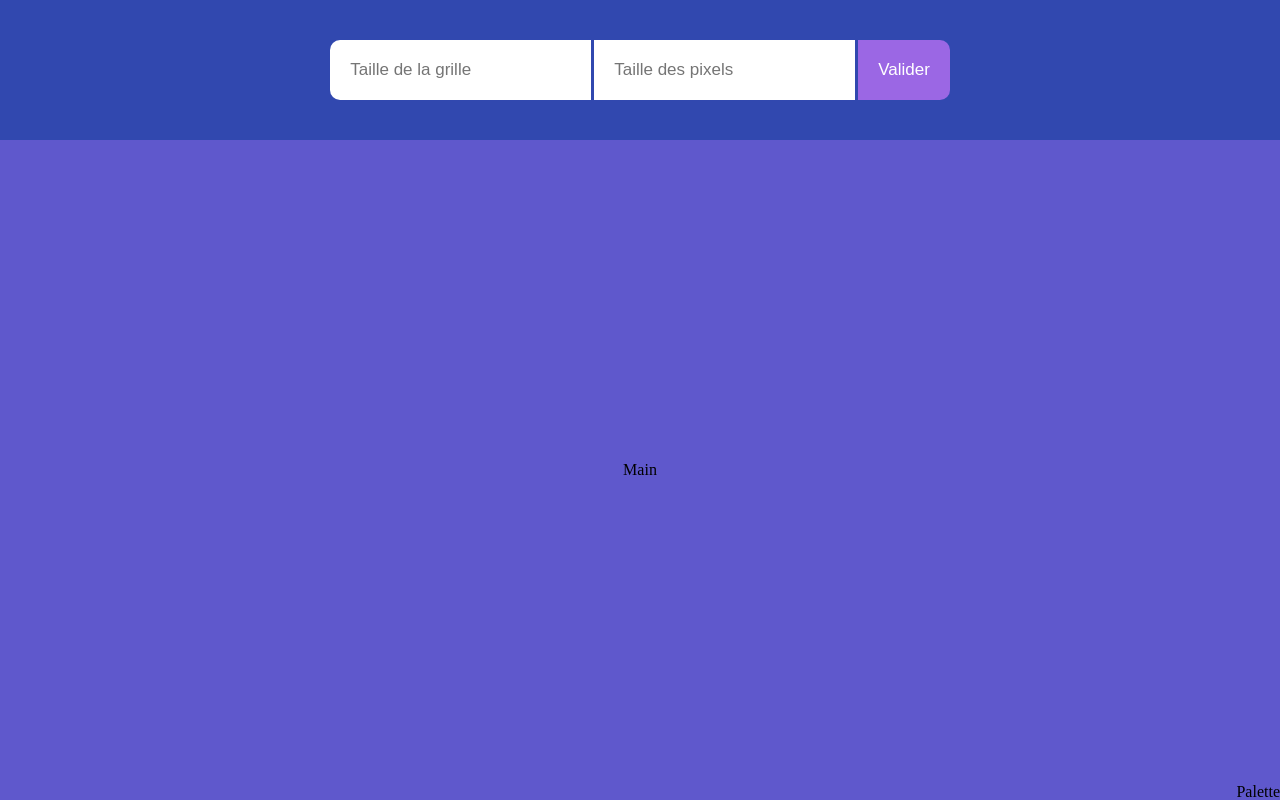
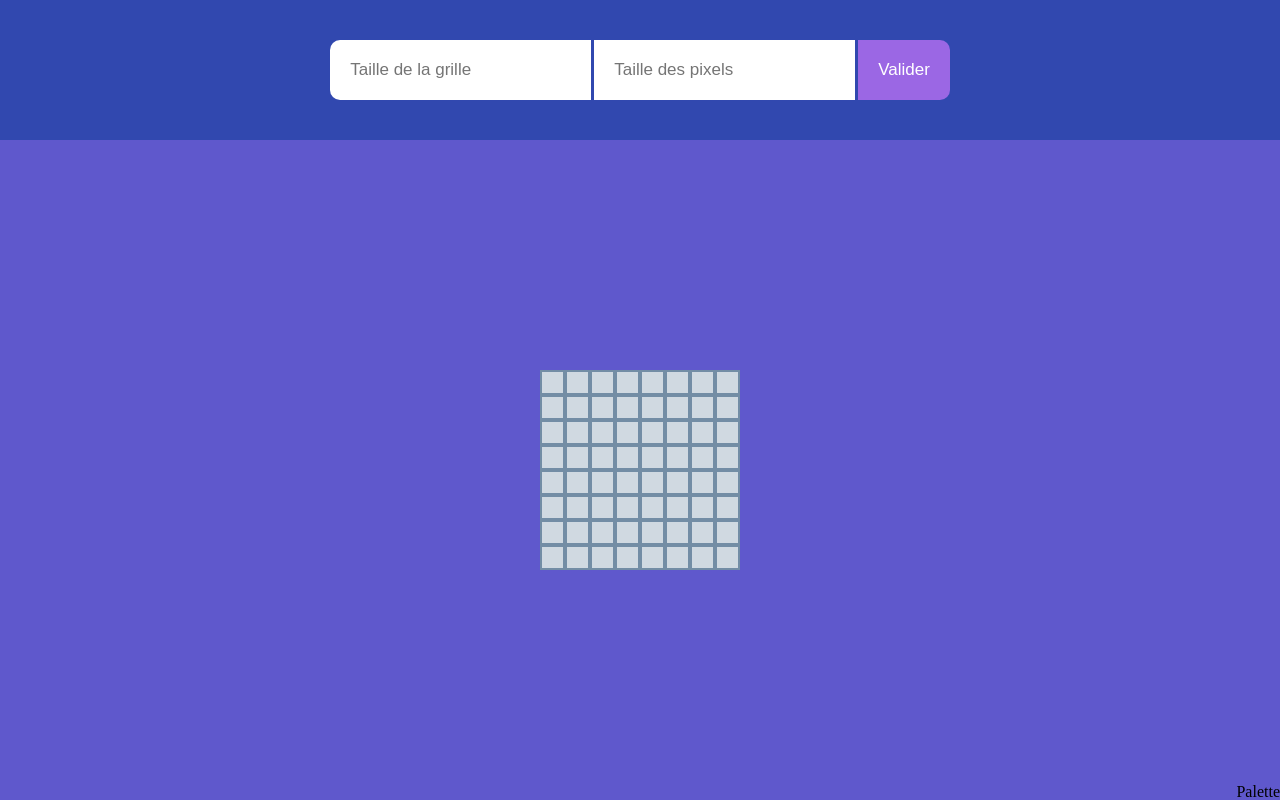
Before and after one commit to dimitriligdamis/color-game-react, a React (Vite) app: page / in a window 1280 px wide. Built offline with nearby package versions, Linux system fonts and the light colour scheme.

Commit message:
:rocket: Add component GridInvader

```diff
--- a/src/components/App/index.jsx
+++ b/src/components/App/index.jsx
@@ -1,3 +1,4 @@
+import GridInvader from "../GridInvader";
 import GridSettings from "../GridSettings";
 import "./styles.scss";
 
@@ -8,7 +9,7 @@ function App() {
         <GridSettings />
       </header>
       <main className="App__main">
-        <h1>Main</h1>
+        <GridInvader />
       </main>
       <footer className="App__footer">
         <h1>Palette</h1>
--- /dev/null
+++ b/src/components/GridInvader/index.jsx
@@ -0,0 +1,21 @@
+import { useState } from "react";
+import "./styles.scss";
+
+function GridInvader() {
+  const [gridNumber, setGridNumber] = useState(8);
+
+  return (
+    <div className="GridInvader">
+      {/* Double Loop to create multiple li in multiple ul with same number refers to state gridNumber */}
+      {[...Array(gridNumber)].map((myUl, indexRow) => (
+        <ul key={indexRow} className="GridInvader__row">
+          {[...Array(gridNumber)].map((myLi, indexSquare) => (
+            <li key={indexSquare} className="GridInvader__square"></li>
+          ))}
+        </ul>
+      ))}
+    </div>
+  );
+}
+
+export default GridInvader;
--- /dev/null
+++ b/src/components/GridInvader/styles.scss
@@ -0,0 +1,16 @@
+@use "../../styles/vars";
+
+$grey: #d0d9e1;
+
+.GridInvader {
+  &__row {
+    display: flex;
+  }
+
+  &__square {
+    background-color: $grey;
+    border: 2px solid darken($color: $grey, $amount: 30);
+    width: 25px;
+    height: 25px;
+  }
+}
```
